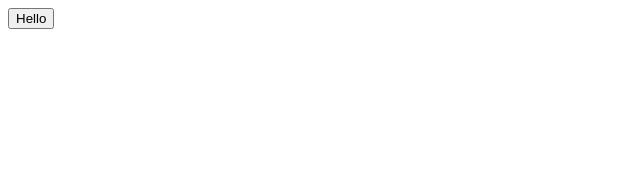
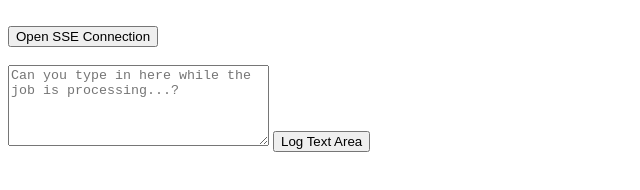
Before and after one commit to reesewesterhoff/test-sse-with-express, a website: page public/index.html in a window 1280 px wide. Shown: the whole page, without its empty margins (0-640 px from the left). Drawn offline with Linux system fonts and the light colour scheme.

Commit message:
j loop to 200, add text area to test on front end

```diff
--- a/public/index.html
+++ b/public/index.html
@@ -8,6 +8,11 @@
   <title>SSE Test</title>
 </head>
 <body>
-  <button onclick="hello()">Hello</button>
+  <br />
+  <button onclick="hello()">Open SSE Connection</button>
+  <br />
+  <br />
+  <textarea name="test" placeholder="Can you type in here while the job is processing...?" id="textArea" cols="30" rows="5"></textarea>
+  <button onclick="getTextAreaValue()">Log Text Area</button>
 </body>
 </html>
--- a/public/main.js
+++ b/public/main.js
@@ -10,3 +10,8 @@
     source.close();
   }
 }
+
+function getTextAreaValue() {
+  const textAreaValue = document.getElementById('textArea').value;
+  console.log('The value you typed in is:', textAreaValue);
+}
--- a/server.js
+++ b/server.js
@@ -25,7 +25,7 @@ app.get('/events/:uuid', (req, res) => {
 
   for (let i = 0; i < 100000; i++) {
     obj['i' + i] = 'i' + i;
-    for (let j = 0; j < 2500; j++) {
+    for (let j = 0; j < 2000; j++) {
       obj['j' + j] = 'j' + j;
       number = i * (j - 1) * randomNumber - 28876 / 3
     }
@@ -41,7 +41,7 @@ app.get('/events/:uuid', (req, res) => {
   // }, 25000);
 
   req.on('close', () => {
-    console.log('closed')
+    console.log('SSE connection closed')
   });
 });
 
```
